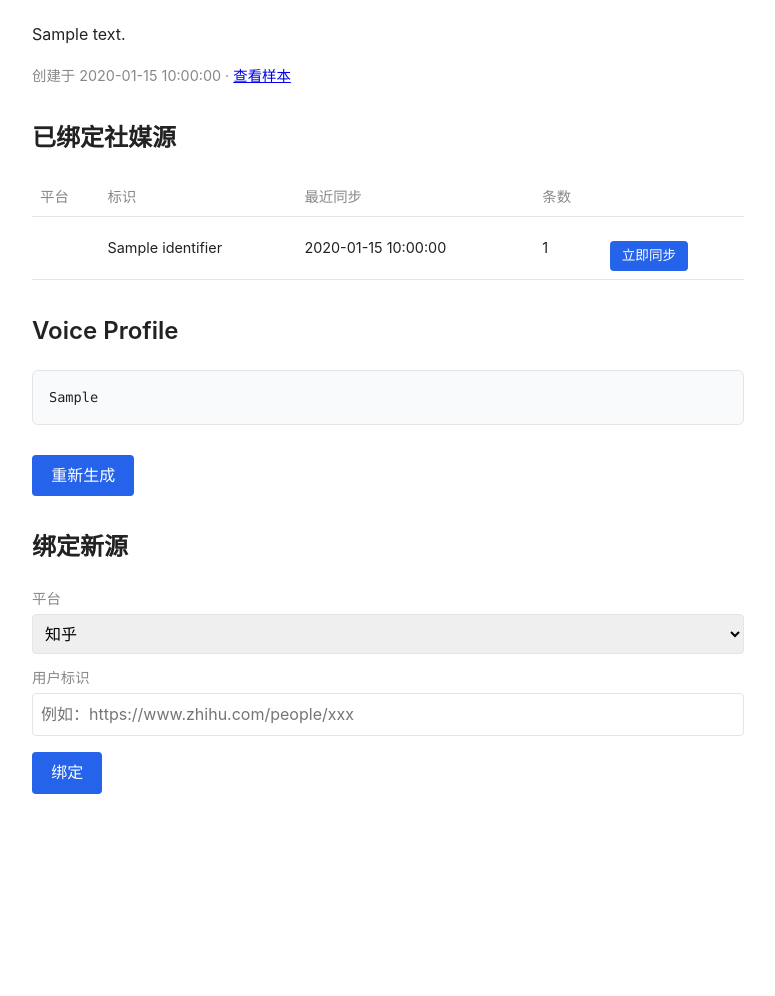
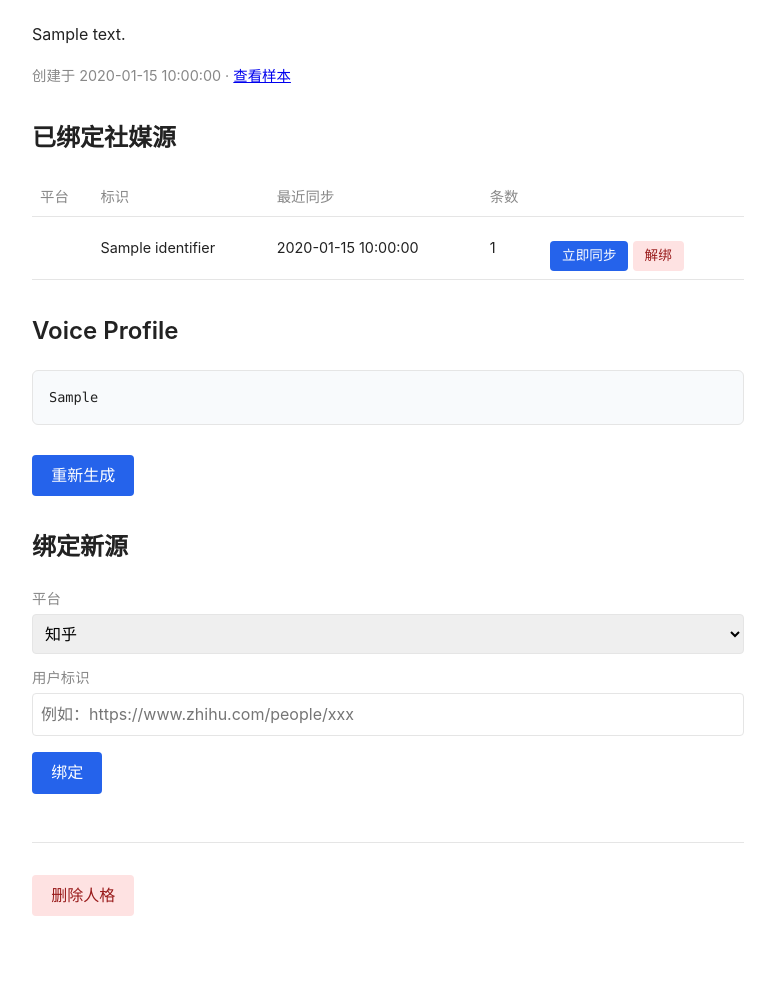
Before and after one commit to hcfw007/inkprint, a FastAPI app: template app/templates/personas/show.html in a window 1280 px wide. Shown: the part 261-1257 px from the top of the page, without its empty margins (252-1027 px from the left). Before the commit the page ends 1055 px from the top, so only its background shows below. Run offline with FastAPI, Linux system fonts and the light colour scheme; the template is opened without the code that fills it: most values are stand-ins (such as "Sample title", 1, 10 or a date in 2020).

Commit message:
feat: ✨ delete persona and unbind source
- personas.delete cascades via FK to clear source_bindings rows
- personas.delete_source removes a single binding
- POST /personas/{id}/delete and /personas/{id}/sources/{sid}/delete
  also purge on-disk artifacts (samples/{platform}/{id}/ and
  profiles/{id}.md) so a fresh persona at the same numeric id never
  inherits stale data
- show.html: red 解绑 button per source row, plus a 删除人格 button
  hidden at the page footer behind a confirm() prompt

```diff
--- a/app/main.py
+++ b/app/main.py
@@ -1,3 +1,4 @@
+import shutil
 from contextlib import asynccontextmanager
 from pathlib import Path
 
@@ -9,7 +10,24 @@ from . import crawler_zhihu, personas, samples, voice_profile
 from .db import init_db
 
 BASE_DIR = Path(__file__).resolve().parent
+ROOT = BASE_DIR.parent
 templates = Jinja2Templates(directory=str(BASE_DIR / "templates"))
+
+
+def _purge_persona_files(persona_id: int) -> None:
+    """Wipe on-disk artifacts (samples + profile) for a persona."""
+    for platform_dir in (ROOT / "samples").glob("*"):
+        target = platform_dir / str(persona_id)
+        if target.exists():
+            shutil.rmtree(target)
+    profile = ROOT / "profiles" / f"{persona_id}.md"
+    profile.unlink(missing_ok=True)
+
+
+def _purge_source_files(persona_id: int, platform: str) -> None:
+    target = ROOT / "samples" / platform / str(persona_id)
+    if target.exists():
+        shutil.rmtree(target)
 
 
 @asynccontextmanager
@@ -68,6 +86,25 @@ async def show_persona(
             "profile_md": voice_profile.read_existing(persona_id),
         },
     )
+
+
+@app.post("/personas/{persona_id}/delete")
+async def delete_persona(persona_id: int) -> RedirectResponse:
+    if personas.get(persona_id) is None:
+        raise HTTPException(status_code=404, detail="persona not found")
+    personas.delete(persona_id)
+    _purge_persona_files(persona_id)
+    return RedirectResponse(url="/", status_code=303)
+
+
+@app.post("/personas/{persona_id}/sources/{source_id}/delete")
+async def unbind_source(persona_id: int, source_id: int) -> RedirectResponse:
+    source = personas.get_source(source_id)
+    if source is None or source["persona_id"] != persona_id:
+        raise HTTPException(status_code=404, detail="source not found")
+    personas.delete_source(source_id)
+    _purge_source_files(persona_id, source["platform"])
+    return RedirectResponse(url=f"/personas/{persona_id}", status_code=303)
 
 
 @app.post("/personas/{persona_id}/sources")
--- a/app/templates/personas/show.html
+++ b/app/templates/personas/show.html
@@ -31,12 +31,21 @@
         <td>{{ s.identifier }}</td>
         <td>{{ s.last_synced_at or "—" }}</td>
         <td>{{ s.last_synced_count if s.last_synced_count is not none else "—" }}</td>
-        <td>
+        <td style="white-space: nowrap;">
           <form method="post"
                 action="/personas/{{ persona.id }}/sources/{{ s.id }}/sync"
-                style="margin: 0;">
+                style="margin: 0; display: inline-block;">
             <button type="submit" style="padding: 0.25rem 0.75rem; font-size: 0.85rem;">
               立即同步
+            </button>
+          </form>
+          <form method="post"
+                action="/personas/{{ persona.id }}/sources/{{ s.id }}/delete"
+                style="margin: 0; display: inline-block;"
+                onsubmit="return confirm('解绑 {{ s.platform }} 源会一并删除已抓取的样本，确定吗？');">
+            <button type="submit"
+                    style="padding: 0.25rem 0.75rem; font-size: 0.85rem; background: #fee2e2; color: #991b1b;">
+              解绑
             </button>
           </form>
         </td>
@@ -81,4 +90,13 @@
     <button type="submit">绑定</button>
   </form>
 {% endif %}
+
+<hr style="margin: 3rem 0 1rem; border: 0; border-top: 1px solid var(--border);">
+<form method="post"
+      action="/personas/{{ persona.id }}/delete"
+      onsubmit="return confirm('删除人格「{{ persona.name }}」会一并清掉所有样本和 voice profile，且不可恢复。确定吗？');">
+  <button type="submit" style="background: #fee2e2; color: #991b1b;">
+    删除人格
+  </button>
+</form>
 {% endblock %}
```
Also changed, not shown: app/personas.py (+11 -0 lines).
